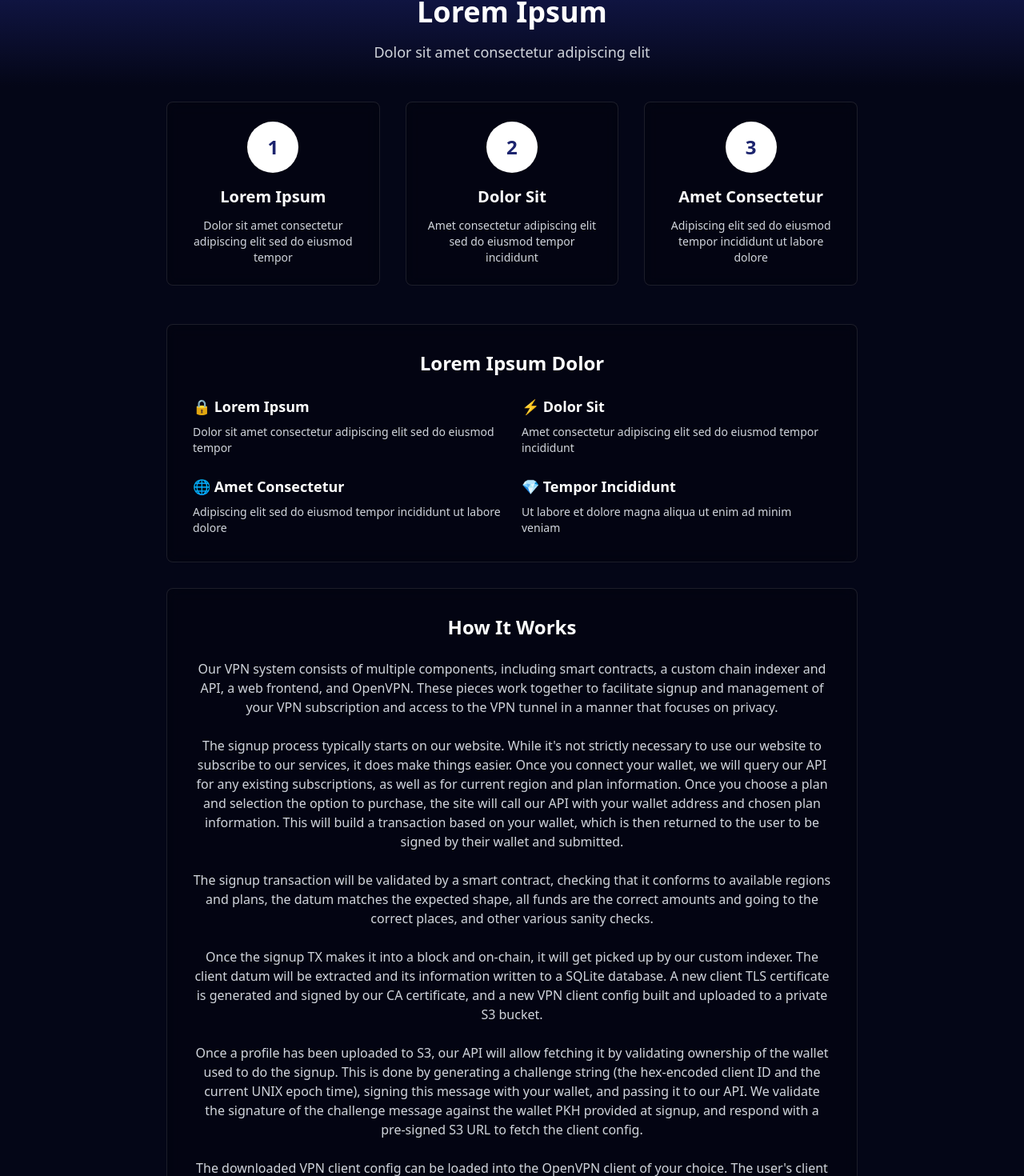
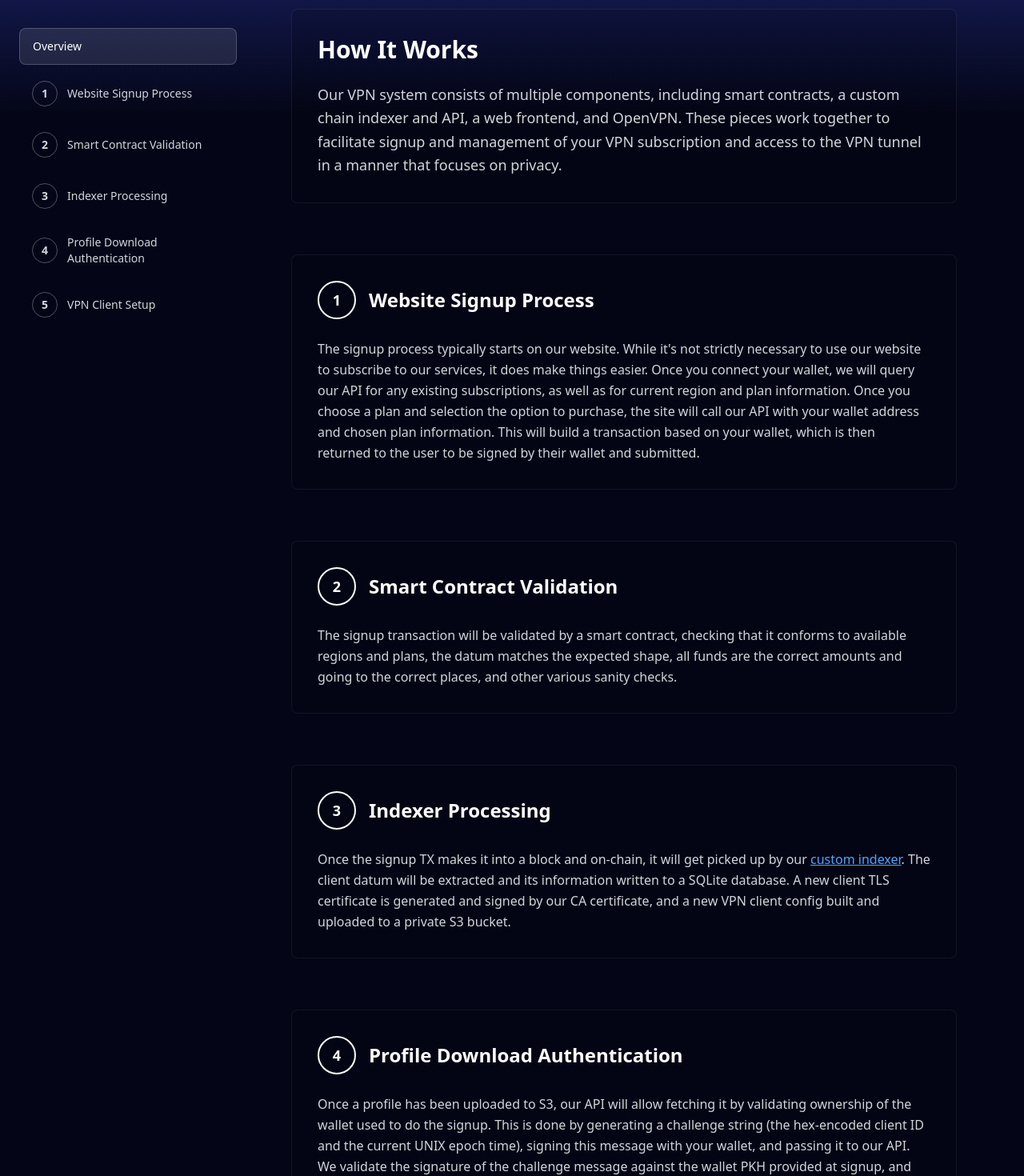
Before and after one commit to blinklabs-io/vpn-frontend, a React (Vite) app: page /how-it-works in a window 1280 px wide. Shown: the part 117-1587 px from the top of the page at 80% size. Built offline with nearby package versions, Linux system fonts and the light colour scheme.

Commit message:
fix: simplify how it works and privacy pages (#77)
Signed-off-by: JaeBrian <bnlee419@gmail.com>

```diff
--- a/src/pages/HowItWorks.tsx
+++ b/src/pages/HowItWorks.tsx
@@ -1,80 +1,120 @@
 import { Link } from 'react-router'
+import { useState, useEffect, useRef } from 'react'
 
 const HowItWorks = () => {
+  const [activeSection, setActiveSection] = useState('overview')
+  const [isMobile, setIsMobile] = useState(false)
+  const isScrollingRef = useRef(false)
+
+  const sections = [
+    { id: 'overview', title: 'Overview', number: null },
+    { id: 'signup', title: 'Website Signup Process', number: 1 },
+    { id: 'validation', title: 'Smart Contract Validation', number: 2 },
+    { id: 'indexer', title: 'Indexer Processing', number: 3 },
+    { id: 'authentication', title: 'Profile Download Authentication', number: 4 },
+    { id: 'setup', title: 'VPN Client Setup', number: 5 }
+  ]
+
+  useEffect(() => {
+    const checkMobile = () => {
+      setIsMobile(window.innerWidth < 1024)
+    }
+
+    checkMobile()
+    window.addEventListener('resize', checkMobile)
+    return () => window.removeEventListener('resize', checkMobile)
+  }, [])
+
+  const scrollToSection = (sectionId: string) => {
+    isScrollingRef.current = true
+    setActiveSection(sectionId)
+
+    const element = document.getElementById(sectionId)
+    if (element) {
+      element.scrollIntoView({ behavior: 'smooth', block: 'start' })
+
+      setTimeout(() => {
+        isScrollingRef.current = false
+      }, 1000)
+    }
+  }
+
+  useEffect(() => {
+    const handleScroll = () => {
+      if (isScrollingRef.current) return
+
+      const scrollPosition = window.scrollY + 200
+
+      for (const section of sections) {
+        const element = document.getElementById(section.id)
+        if (element) {
+          const { offsetTop, offsetHeight } = element
+          if (scrollPosition >= offsetTop && scrollPosition < offsetTop + offsetHeight) {
+            setActiveSection(section.id)
+            break
+          }
+        }
+      }
+    }
+
+    window.addEventListener('scroll', handleScroll, { passive: true })
+    return () => window.removeEventListener('scroll', handleScroll)
+  }, [])
+
   return (
-    <div className="flex flex-col bg-[linear-gradient(180deg,#1C246E_0%,#040617_12.5%)] relative pt-16 min-h-screen">
-      <div className="max-w-4xl mx-auto px-4 py-12">
-        <div className="text-center mb-12">
-          <h1 className="text-4xl font-bold text-white mb-4">Lorem Ipsum</h1>
-          <p className="text-gray-300 text-lg">Dolor sit amet consectetur adipiscing elit</p>
+    <div className="flex relative pt-16 min-h-screen overflow-hidden">
+      {!isMobile && (
+        <div className="w-80 fixed left-0 top-32 h-[calc(100vh-4rem)] overflow-y-auto z-20">
+          <div className="p-6">
+            <nav className="space-y-2">
+              {sections.map((section) => (
+                <button
+                  key={section.id}
+                  onClick={() => scrollToSection(section.id)}
+                  className={`w-full text-left px-4 py-3 rounded-lg transition-colors ${
+                    activeSection === section.id
+                      ? 'bg-white/10 text-white border border-white/20'
+                      : 'text-gray-300 hover:text-white hover:bg-white/5'
+                  }`}
+                >
+                  <div className="flex items-center">
+                    {section.number && (
+                      <div className="w-8 h-8 bg-transparent border border-white/30 rounded-full flex items-center justify-center text-sm font-bold mr-3 flex-shrink-0">
+                        {section.number}
                       </div>
-
-        <div className="grid md:grid-cols-3 gap-8 mb-12">
-          <div className="bg-[#00000033] rounded-lg p-6 backdrop-blur-sm border border-[#ffffff1a] text-center">
-            <div className="w-16 h-16 bg-white rounded-full flex items-center justify-center mx-auto mb-4">
-              <span className="text-[#1C246E] text-2xl font-bold">1</span>
+                    )}
+                    <span className="text-sm font-medium">{section.title}</span>
                   </div>
-            <h3 className="text-xl font-semibold text-white mb-3">Lorem Ipsum</h3>
-            <p className="text-gray-300 text-sm">
-              Dolor sit amet consectetur adipiscing elit sed do eiusmod tempor
-            </p>
-          </div>
-
-          <div className="bg-[#00000033] rounded-lg p-6 backdrop-blur-sm border border-[#ffffff1a] text-center">
-            <div className="w-16 h-16 bg-white rounded-full flex items-center justify-center mx-auto mb-4">
-              <span className="text-[#1C246E] text-2xl font-bold">2</span>
-            </div>
-            <h3 className="text-xl font-semibold text-white mb-3">Dolor Sit</h3>
-            <p className="text-gray-300 text-sm">
-              Amet consectetur adipiscing elit sed do eiusmod tempor incididunt
-            </p>
-          </div>
-
-          <div className="bg-[#00000033] rounded-lg p-6 backdrop-blur-sm border border-[#ffffff1a] text-center">
-            <div className="w-16 h-16 bg-white rounded-full flex items-center justify-center mx-auto mb-4">
-              <span className="text-[#1C246E] text-2xl font-bold">3</span>
-            </div>
-            <h3 className="text-xl font-semibold text-white mb-3">Amet Consectetur</h3>
-            <p className="text-gray-300 text-sm">
-              Adipiscing elit sed do eiusmod tempor incididunt ut labore dolore
-            </p>
+                </button>
+              ))}
+            </nav>
           </div>
         </div>
+      )}
 
-        <div className="bg-[#00000033] rounded-lg p-8 backdrop-blur-sm border border-[#ffffff1a] mb-8">
-          <h2 className="text-2xl font-semibold text-white mb-6 text-center">Lorem Ipsum Dolor</h2>
-          <div className="grid md:grid-cols-2 gap-6 text-gray-300">
-            <div>
-              <h3 className="text-lg font-semibold text-white mb-2">🔒 Lorem Ipsum</h3>
-              <p className="text-sm">Dolor sit amet consectetur adipiscing elit sed do eiusmod tempor</p>
-            </div>
-            <div>
-              <h3 className="text-lg font-semibold text-white mb-2">⚡ Dolor Sit</h3>
-              <p className="text-sm">Amet consectetur adipiscing elit sed do eiusmod tempor incididunt</p>
-            </div>
-            <div>
-              <h3 className="text-lg font-semibold text-white mb-2">🌐 Amet Consectetur</h3>
-              <p className="text-sm">Adipiscing elit sed do eiusmod tempor incididunt ut labore dolore</p>
-            </div>
-            <div>
-              <h3 className="text-lg font-semibold text-white mb-2">💎 Tempor Incididunt</h3>
-              <p className="text-sm">Ut labore et dolore magna aliqua ut enim ad minim veniam</p>
-            </div>
-          </div>
-        </div>
-
-        <div className="bg-[#00000033] rounded-lg p-8 backdrop-blur-sm border border-[#ffffff1a] mb-8">
-          <h2 className="text-2xl font-semibold text-white mb-6 text-center">How It Works</h2>
-          <div className="text-gray-300 text-center">
-
-          <p className="mb-6">
+      <div className={`flex-1 ${isMobile ? 'ml-0' : 'ml-70'}`}>
+        <div className="max-w-4xl mx-auto px-8 py-16">
+          <section id="overview" className="mb-16">
+            <div className="bg-[#00000020] rounded-lg p-8 border border-[#ffffff10]">
+              <h1 className="text-3xl font-semibold text-white mb-6">How It Works</h1>
+              <p className="text-gray-300 text-lg leading-relaxed">
                 Our VPN system consists of multiple components, including smart contracts, a custom chain
                 indexer and API, a web frontend, and OpenVPN. These pieces work together to facilitate signup
                 and management of your VPN subscription and access to the VPN tunnel in a manner that focuses
                 on privacy.
               </p>
+            </div>
+          </section>
 
-          <p className="mb-6">
+          <section id="signup" className="mb-16">
+            <div className="bg-[#00000020] rounded-lg p-8 border border-[#ffffff10]">
+              <div className="flex items-center mb-6">
+                <div className="w-12 h-12 bg-transparent border-2 border-white rounded-full flex items-center justify-center text-white font-bold text-lg mr-4">
+                  1
+                </div>
+                <h2 className="text-2xl font-semibold text-white">Website Signup Process</h2>
+              </div>
+              <p className="text-gray-300 leading-relaxed">
                 The signup process typically starts on our website. While it's not strictly necessary to use
                 our website to subscribe to our services, it does make things easier. Once you connect your
                 wallet, we will query our API for any existing subscriptions, as well as for current region and
@@ -83,45 +123,105 @@ const HowItWorks = () => {
                 based on your wallet, which is then returned to the user to be signed by their wallet and
                 submitted.
               </p>
+            </div>
+          </section>
 
-          <p className="mb-6">
+          <section id="validation" className="mb-16">
+            <div className="bg-[#00000020] rounded-lg p-8 border border-[#ffffff10]">
+              <div className="flex items-center mb-6">
+                <div className="w-12 h-12 bg-transparent border-2 border-white rounded-full flex items-center justify-center text-white font-bold text-lg mr-4">
+                  2
+                </div>
+                <h2 className="text-2xl font-semibold text-white">Smart Contract Validation</h2>
+              </div>
+              <p className="text-gray-300 leading-relaxed">
                 The signup transaction will be validated by a smart contract, checking that it conforms to
                 available regions and plans, the datum matches the expected shape, all funds are the correct amounts
                 and going to the correct places, and other various sanity checks.
               </p>
+            </div>
+          </section>
 
-          <p className="mb-6">
-          Once the signup TX makes it into a block and on-chain, it will get picked up by our <a href="https://github.com/blinklabs-io/vpn-indexer">custom indexer</a>.
+          <section id="indexer" className="mb-16">
+            <div className="bg-[#00000020] rounded-lg p-8 border border-[#ffffff10]">
+              <div className="flex items-center mb-6">
+                <div className="w-12 h-12 bg-transparent border-2 border-white rounded-full flex items-center justify-center text-white font-bold text-lg mr-4">
+                  3
+                </div>
+                <h2 className="text-2xl font-semibold text-white">Indexer Processing</h2>
+              </div>
+              <p className="text-gray-300 leading-relaxed">
+                Once the signup TX makes it into a block and on-chain, it will get picked up by our{' '}
+                <a
+                  href="https://github.com/blinklabs-io/vpn-indexer"
+                  className="text-blue-400 hover:text-blue-300 underline"
+                  target="_blank"
+                  rel="noopener noreferrer"
+                >
+                  custom indexer
+                </a>.
                 The client datum will be extracted and its information written to a SQLite database. A new client TLS
                 certificate is generated and signed by our CA certificate, and a new VPN client config built and
                 uploaded to a private S3 bucket.
               </p>
+            </div>
+          </section>
 
-          <p className="mb-6">
+          <section id="authentication" className="mb-16">
+            <div className="bg-[#00000020] rounded-lg p-8 border border-[#ffffff10]">
+              <div className="flex items-center mb-6">
+                <div className="w-12 h-12 bg-transparent border-2 border-white rounded-full flex items-center justify-center text-white font-bold text-lg mr-4">
+                  4
+                </div>
+                <h2 className="text-2xl font-semibold text-white">Profile Download Authentication</h2>
+              </div>
+              <p className="text-gray-300 leading-relaxed">
                 Once a profile has been uploaded to S3, our API will allow fetching it by validating ownership of the
                 wallet used to do the signup. This is done by generating a challenge string (the hex-encoded client
                 ID and the current UNIX epoch time), signing this message with your wallet, and passing it to our API.
                 We validate the signature of the challenge message against the wallet PKH provided at signup, and
                 respond with a pre-signed S3 URL to fetch the client config.
               </p>
+            </div>
+          </section>
 
-          <p className="mb-6">
+          <section id="setup" className="mb-16">
+            <div className="bg-[#00000020] rounded-lg p-8 border border-[#ffffff10]">
+              <div className="flex items-center mb-6">
+                <div className="w-12 h-12 bg-transparent border-2 border-white rounded-full flex items-center justify-center text-white font-bold text-lg mr-4">
+                  5
+                </div>
+                <h2 className="text-2xl font-semibold text-white">VPN Client Setup</h2>
+              </div>
+              <p className="text-gray-300 leading-relaxed">
                 The downloaded VPN client config can be loaded into the OpenVPN client of your choice. The user's client
                 TLS certificate will be validated against our CA certificate when authenticating to the VPN
                 server.
               </p>
+            </div>
+          </section>
 
-          </div>
-
-        </div>
-
-        <div className="text-center">
+          <div className="text-center mt-16">
             <Link
               to="/"
-            className="inline-flex items-center px-6 py-3 bg-white text-[#1C246E] font-semibold rounded-lg hover:bg-gray-100 transition-colors duration-200"
+              className="inline-flex items-center px-8 py-4 text-white border border-white/20 backdrop-blur-sm font-semibold rounded-xl shadow-lg hover:bg-gray-800 transition-colors"
             >
-            Lorem Ipsum
+              <span className="mr-2">Back Home</span>
+              <svg
+                className="w-5 h-5"
+                fill="none"
+                stroke="currentColor"
+                viewBox="0 0 24 24"
+              >
+                <path
+                  strokeLinecap="round"
+                  strokeLinejoin="round"
+                  strokeWidth={2}
+                  d="M13 7l5 5m0 0l-5 5m5-5H6"
+                />
+              </svg>
             </Link>
+          </div>
         </div>
       </div>
     </div>
```
Also changed, not shown: src/pages/PrivacyPolicy.tsx (+205 -174 lines). Lines whose indentation alone changed are shown as unchanged.
